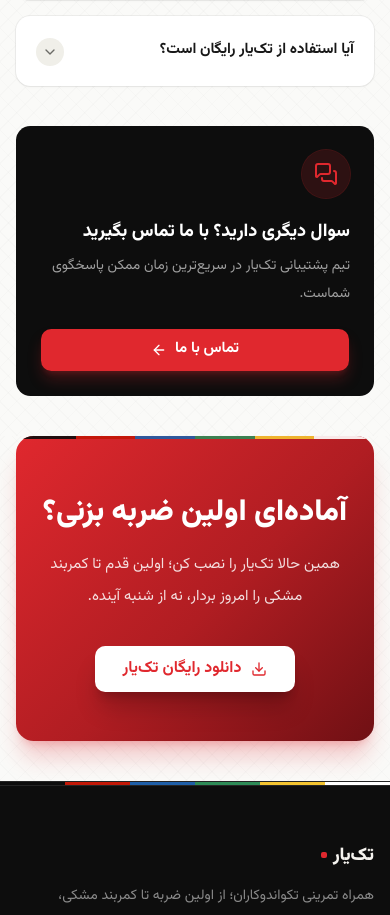
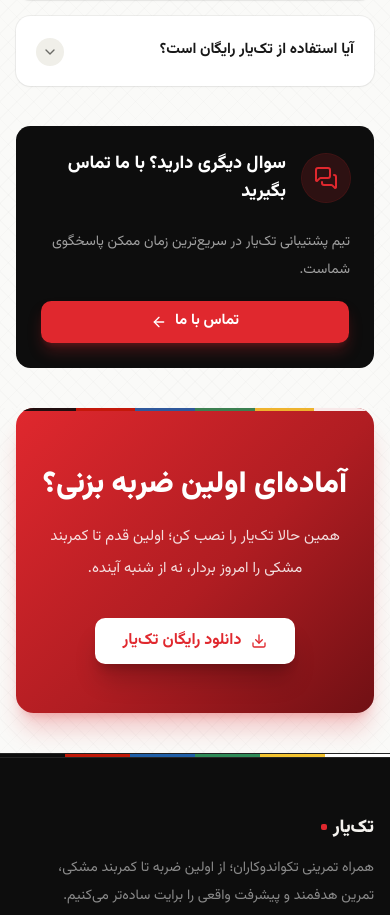
Before and after one commit to MostafaMemari/taekyar-web, a Next.js app: page / in a window 390 px wide. Shown: the part 5023-5938 px from the top of the page. Built offline with nearby package versions, Linux system fonts and the light colour scheme.

Commit message:
refactor: update ContactBanner layout for improved responsiveness and structure

```diff
--- a/components/shared/contact-banner.tsx
+++ b/components/shared/contact-banner.tsx
@@ -19,20 +19,25 @@ export function ContactBanner({
   actionHref,
 }: ContactBannerProps) {
   return (
-    <div className="flex flex-col items-start gap-5 rounded-2xl bg-belt-black p-6 sm:flex-row sm:items-center sm:gap-6 sm:p-7">
+    <div className="grid grid-cols-[auto_minmax(0,1fr)] items-center gap-x-4 gap-y-4 rounded-2xl bg-belt-black p-6 lg:flex lg:items-center lg:gap-6 lg:p-7">
       <span className="flex size-12 shrink-0 items-center justify-center rounded-full bg-primary/15 text-primary ring-1 ring-primary/25">
         <MessagesSquare className="!size-6" />
       </span>
 
-      <div className="flex-1">
+      <div className="contents lg:block lg:min-w-0 lg:flex-1">
         <h3 className="text-lg font-extrabold text-white">{title}</h3>
-        <p className="mt-1.5 text-sm leading-7 text-white/60">{description}</p>
+        <p className="col-span-full mt-1.5 text-sm leading-7 text-white/60">{description}</p>
       </div>
+
+      <span
+        aria-hidden="true"
+        className="hidden h-10 w-px shrink-0 bg-white/15 lg:block"
+      />
 
       <Button
         asChild
         size="lg"
-        className="h-11 w-full shrink-0 gap-2 rounded-xl bg-primary px-6 text-[15px] font-bold text-white shadow-lg shadow-primary/25 hover:bg-primary/90 sm:w-auto"
+        className="col-span-full h-11 w-full shrink-0 gap-2 rounded-xl bg-primary px-6 text-[15px] font-bold text-white shadow-lg shadow-primary/25 hover:bg-primary/90 lg:w-auto"
       >
         <Link href={actionHref}>
           {actionLabel}
```
